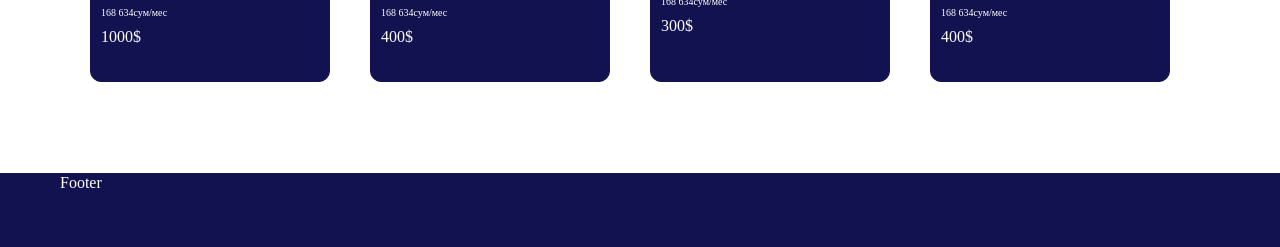
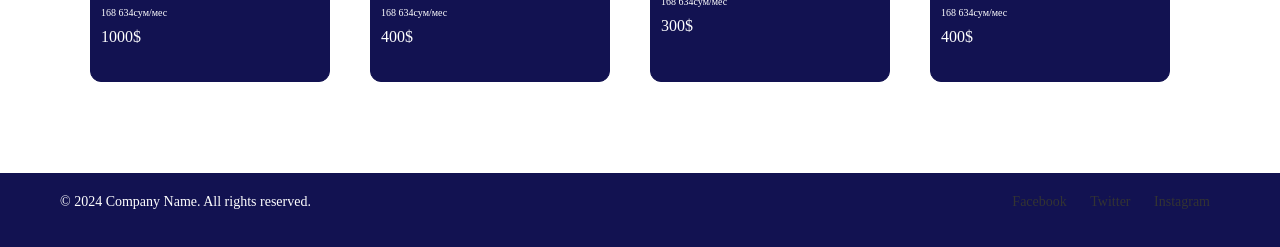
Before and after one commit to azizrahimov2509/js5oy6dars, a plain HTML site: page index.html in a window 1280 px wide. Shown: the part 427-674 px from the top of the page. Drawn offline with Linux system fonts and the light colour scheme.

Commit message:
some changes

```diff
--- a/index.html
+++ b/index.html
@@ -33,7 +33,19 @@
         </section>
     </div>
  </main>
- <footer class="footer"><div class="container">Footer</div></footer>
+
+ <footer class="footer">
+    <div class="container footer-content">
+        <p>&copy; 2024 Company Name. All rights reserved.</p>
+        <div class="social-links">
+            <a href="https://facebook.com" target="_blank">Facebook</a>
+            <a href="https://twitter.com" target="_blank">Twitter</a>
+            <a href="https://instagram.com" target="_blank">Instagram</a>
+        </div>
+    </div>
+</footer>
+
+ </div></footer>
 
     <script src="main.js"></script>
 </body>
--- a/style.css
+++ b/style.css
@@ -109,5 +109,35 @@ a{
   height: 200px;
   background-color: var(--footer-bg);
   color: var(--footer-text);
+  padding: 20px 0;
+  font-size: 14px;
+  text-align: center;
   border: 1px solid #121251;
 }
+
+  .footer-content {
+    display: flex;
+    justify-content: space-between;
+    align-items: center;
+    flex-wrap: wrap;
+  }
+
+  .social-links a {
+    margin: 0 10px;
+    color: #333;
+    text-decoration: none;
+  }
+
+  .social-links a:hover {
+    text-decoration: underline;
+  }
+
+  @media (max-width: 600px) {
+    .footer-content {
+      flex-direction: column;
+    }
+
+    .social-links {
+      margin-top: 10px;
+    }
+  }
```
